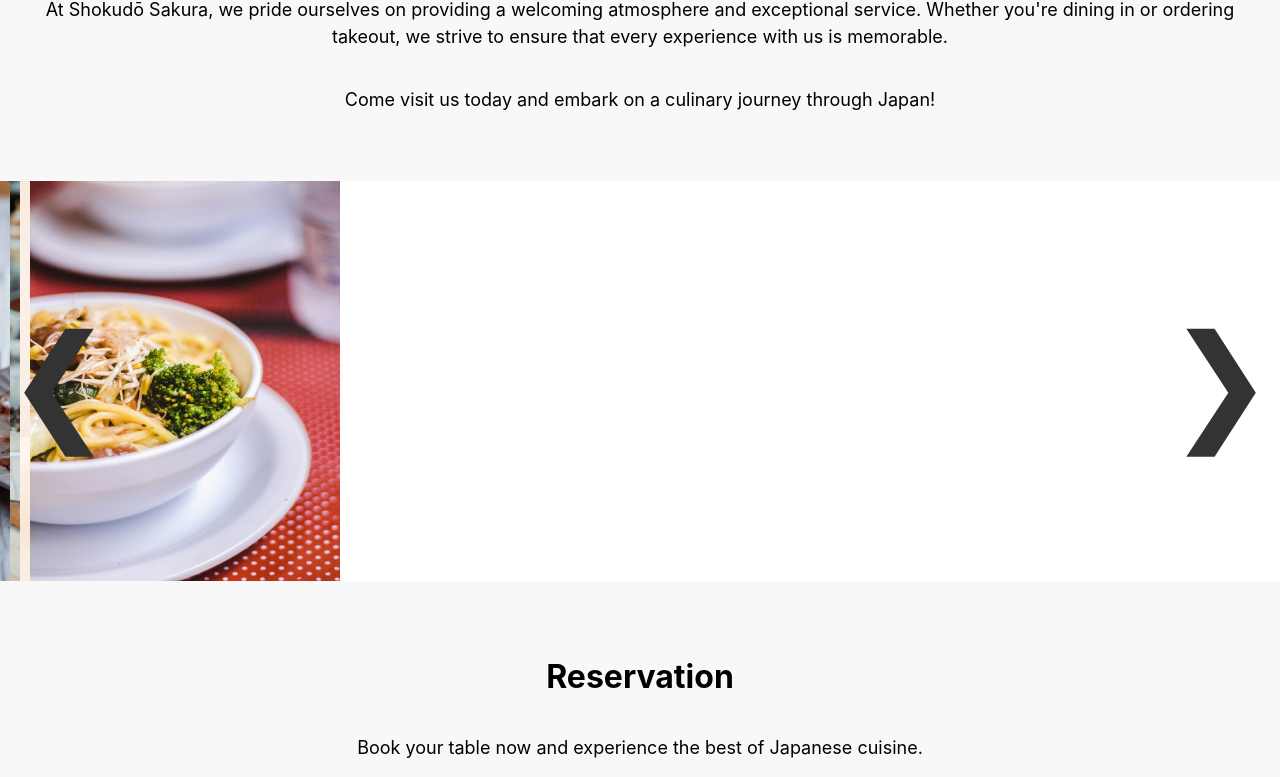
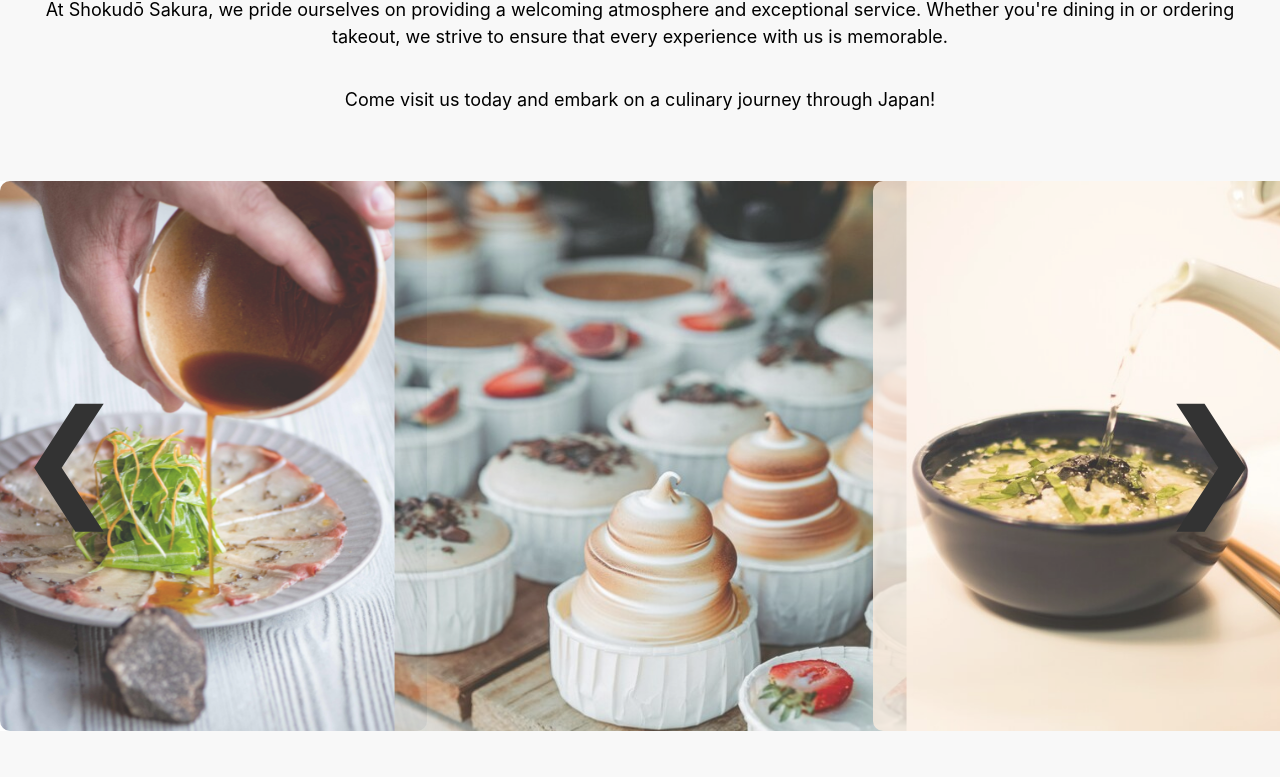
Before and after one commit to ThisaraS97/JapaneeseFoodStore, a React (Create React App) app in the folder dining_sakura/: page / in a window 1280 px wide. Shown: the part 2000-2777 px from the top of the page. Built offline with nearby package versions, Linux system fonts and the light colour scheme.

Commit message:
this PR for css issues fix

```diff
--- a/dining_sakura/src/components/Gallery.css
+++ b/dining_sakura/src/components/Gallery.css
@@ -1,49 +1,107 @@
+/* Gallery container */
 .gallery {
   position: relative;
   display: flex;
   align-items: center;
+  justify-content: center;
+  width: 100%;
+  overflow: hidden; /* Hide images that are outside the container */
 }
 
+/* Navigation arrows */
 .gallery__arrow {
   position: absolute;
   top: 50%;
-  font-size: calc(1/10 * 100vw); /* Set arrow size to be 1/5 of viewport width */
+  font-size: calc(1/10 * 100vw); /* Set arrow size */
   background: none;
   border: none;
   cursor: pointer;
   outline: none;
   color: #333;
   transform: translateY(-50%);
+  z-index: 10;
 }
 
+/* Position arrows */
 .gallery__prev {
-  left: 0;
+  left: 10px;
 }
 
 .gallery__next {
-  right: 0;
+  right: 10px;
 }
 
+/* Container for images */
 .gallery__image-container {
   display: flex;
-  position: relative;
+  transition: transform 0.5s ease; /* Smooth transition for sliding */
 }
 
+/* Wrapper for each image */
 .gallery__image-wrapper {
-  flex: 1;
+  flex: 0 0 calc(100% / 3); /* Show 3 images at once by default */
   position: relative;
-  margin-right: 10px; /* Add margin to create space between images */
+  margin-right: 10px; /* Space between images */
+  transition: transform 0.3s ease; /* Smooth transition */
+  display: flex;
+  justify-content: center;
+  align-items: center;
+  opacity: 0.8;
 }
 
+/* Style for the images */
 .gallery__image-wrapper img {
-  max-width: 100%; /* Ensure images do not exceed container width */
-  max-height: 100%; /* Ensure images do not exceed container height */
-  width: auto; /* Allow images to adjust width while maintaining aspect ratio */
+  width: 100%; /* Ensure image fills the container */
   height: auto;
+  object-fit: cover; /* Ensure images cover the container */
   display: block;
-  transition: transform 0.3s ease; /* Add transition for smooth animation */
+  border-radius: 10px; /* Optional: rounded corners */
+  transition: transform 0.3s ease;
 }
 
-.gallery__image-wrapper img.active {
-  opacity: 1;
+/* Style for the active (middle) image */
+.gallery__image-wrapper.active img {
+  transform: scale(1.2); /* Scale up the middle image */
+  opacity: 1; /* Make the middle image more prominent */
+  transition: transform 0.3s ease, opacity 0.3s ease;
 }
+
+/* Responsive Behavior: Screens smaller than 1200px */
+@media (max-width: 1200px) {
+  .gallery__image-wrapper {
+    flex: 0 0 calc(100% / 2); /* Show 2 images at once */
+  }
+  .gallery__arrow {
+    font-size: calc(1/12 * 100vw); /* Adjust arrow size */
+  }
+}
+
+/* Responsive Behavior: Screens smaller than 768px (Tablets/Small screens) */
+@media (max-width: 768px) {
+  .gallery__image-wrapper {
+    flex: 0 0 100%; /* Show 1 image at a time */
+  }
+
+  .gallery__arrow {
+    font-size: calc(1/15 * 100vw); /* Adjust arrow size */
+  }
+
+  .gallery__image-wrapper img {
+    height: 200px; /* Adjust image height on smaller screens */
+  }
+}
+
+/* Responsive Behavior: Screens smaller than 480px (Mobile devices) */
+@media (max-width: 480px) {
+  .gallery__image-wrapper {
+    flex: 0 0 100%; /* Show 1 image at a time */
+  }
+
+  .gallery__arrow {
+    font-size: calc(1/16 * 100vw); /* Adjust arrow size for smaller screens */
+  }
+
+  .gallery__image-wrapper img {
+    height: 150px; /* Further reduce image height on mobile screens */
+  }
+}
--- a/dining_sakura/src/components/Gallery.jsx
+++ b/dining_sakura/src/components/Gallery.jsx
@@ -14,39 +14,42 @@ import image9 from './GalleryImage4.jpg';
 import image10 from './GalleryImage5.jpg';
 
 const Gallery = () => {
-  // Array of image URLs
   const images = [image1, image2, image3, image4, image5, image6, image7, image8, image9, image10];
-  const itemsPerPage = 4; // Number of images to display per page
-  const totalPages = Math.ceil(images.length / itemsPerPage);
+  const itemsToShow = 3; // Number of images to show at once
+  const totalImages = images.length;
 
-  const [currentPage, setCurrentPage] = useState(0);
+  const [currentIndex, setCurrentIndex] = useState(0);
 
-  const goToNextPage = () => {
-    setCurrentPage((prevPage) => (prevPage === totalPages - 1 ? 0 : prevPage + 1));
+  const goToNext = () => {
+    setCurrentIndex((prevIndex) => (prevIndex + 1) % totalImages);
   };
 
-  const goToPrevPage = () => {
-    setCurrentPage((prevPage) => (prevPage === 0 ? totalPages - 1 : prevPage - 1));
+  const goToPrev = () => {
+    setCurrentIndex((prevIndex) => (prevIndex - 1 + totalImages) % totalImages);
   };
 
-  const startIndex = currentPage * itemsPerPage;
-  const endIndex = startIndex + itemsPerPage;
-
-  const displayedImages = images.slice(startIndex, endIndex);
+  // Calculate the index of the middle image
+  const middleIndex = Math.floor(itemsToShow / 2);
 
   return (
     <div className="gallery">
+      <button className="gallery__arrow gallery__prev" onClick={goToPrev}>
+        &#10094; {/* Left arrow symbol */}
+      </button>
       <div className="gallery__image-container">
-        {displayedImages.map((image, index) => (
-          <div key={index} className="gallery__image-wrapper" style={{ transform: `translateX(${index === 0 ? 0 : -100 * index}%)` }}>
-            <img src={image} alt={`Gallery item ${startIndex + index + 1}`} />
+        {images.map((image, index) => (
+          <div
+            key={index}
+            className={`gallery__image-wrapper ${index === (currentIndex + middleIndex) % totalImages ? 'active' : ''}`}
+            style={{
+              transform: `translateX(-${(currentIndex - middleIndex) * (100 / itemsToShow)}%)`,
+            }}
+          >
+            <img src={image} alt={`Gallery item ${index + 1}`} />
           </div>
         ))}
       </div>
-      <button className="gallery__arrow gallery__prev" onClick={goToPrevPage}>
-        &#10094; {/* Left arrow symbol */}
-      </button>
-      <button className="gallery__arrow gallery__next" onClick={goToNextPage}>
+      <button className="gallery__arrow gallery__next" onClick={goToNext}>
         &#10095; {/* Right arrow symbol */}
       </button>
     </div>
```
Also changed, not shown: 11 other files (tests, documents, lock files or other folders).
